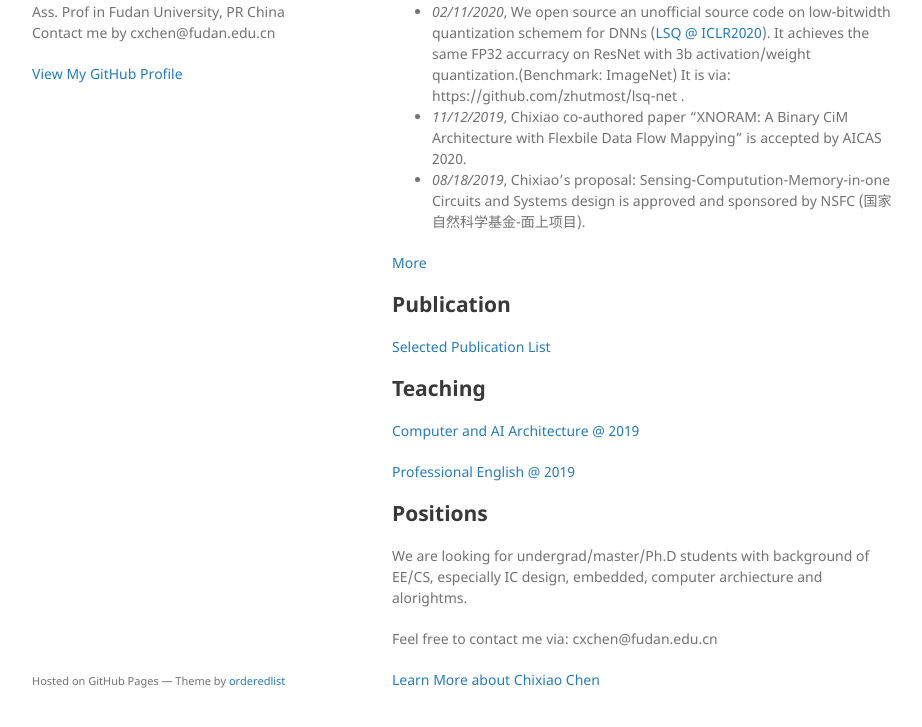
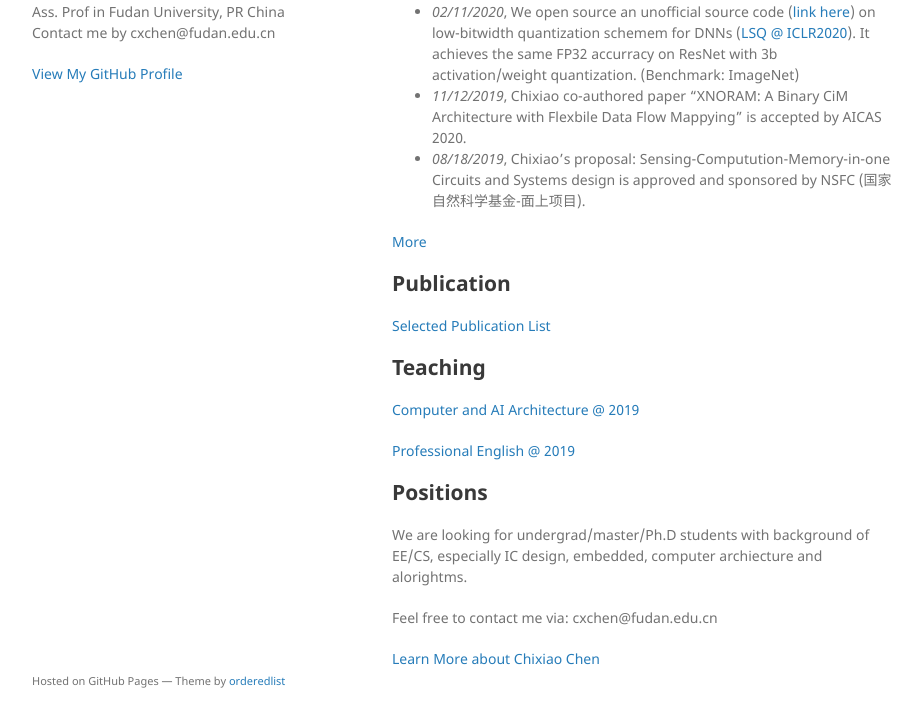
Before and after one commit to cihlab/cihlab.github.io, a Jekyll site: the page built from index.md, in a window 1280 px wide and 1127 px high. Shown: the part 367-1094 px from the top of the window, without its empty margins (178-1100 px from the left). Built offline with Jekyll 4.4.1, drawn with Linux system fonts in a browser that asks for light colours; our own code applies the rules of GitHub Pages for plain Markdown files.

Commit message:
Update index.md

```diff
--- a/index.md
+++ b/index.md
@@ -13,7 +13,7 @@ A brief chinese introduction can be found via [FAET faculty website](http://faet
 
 
 ## News
-* _02/11/2020_, We open source an unofficial source code on low-bitwidth quantization schemem for DNNs ([LSQ @ ICLR2020](https://arxiv.org/abs/1902.08153)). It achieves the same FP32 accurracy on ResNet with 3b activation/weight quantization.(Benchmark: ImageNet) It is via: https://github.com/zhutmost/lsq-net .
+* _02/11/2020_, We open source an unofficial source code ([link here](https://github.com/zhutmost/lsq-net)) on low-bitwidth quantization schemem for DNNs ([LSQ @ ICLR2020](https://arxiv.org/abs/1902.08153)). It achieves the same FP32 accurracy on ResNet with 3b activation/weight quantization. (Benchmark: ImageNet)
 * _11/12/2019_, Chixiao co-authored paper "XNORAM: A Binary CiM Architecture with Flexbile Data Flow Mappying" is accepted by AICAS 2020.
 * _08/18/2019_, Chixiao's proposal: Sensing-Computution-Memory-in-one Circuits and Systems design is approved and sponsored by NSFC (国家自然科学基金-面上项目).
 
```
